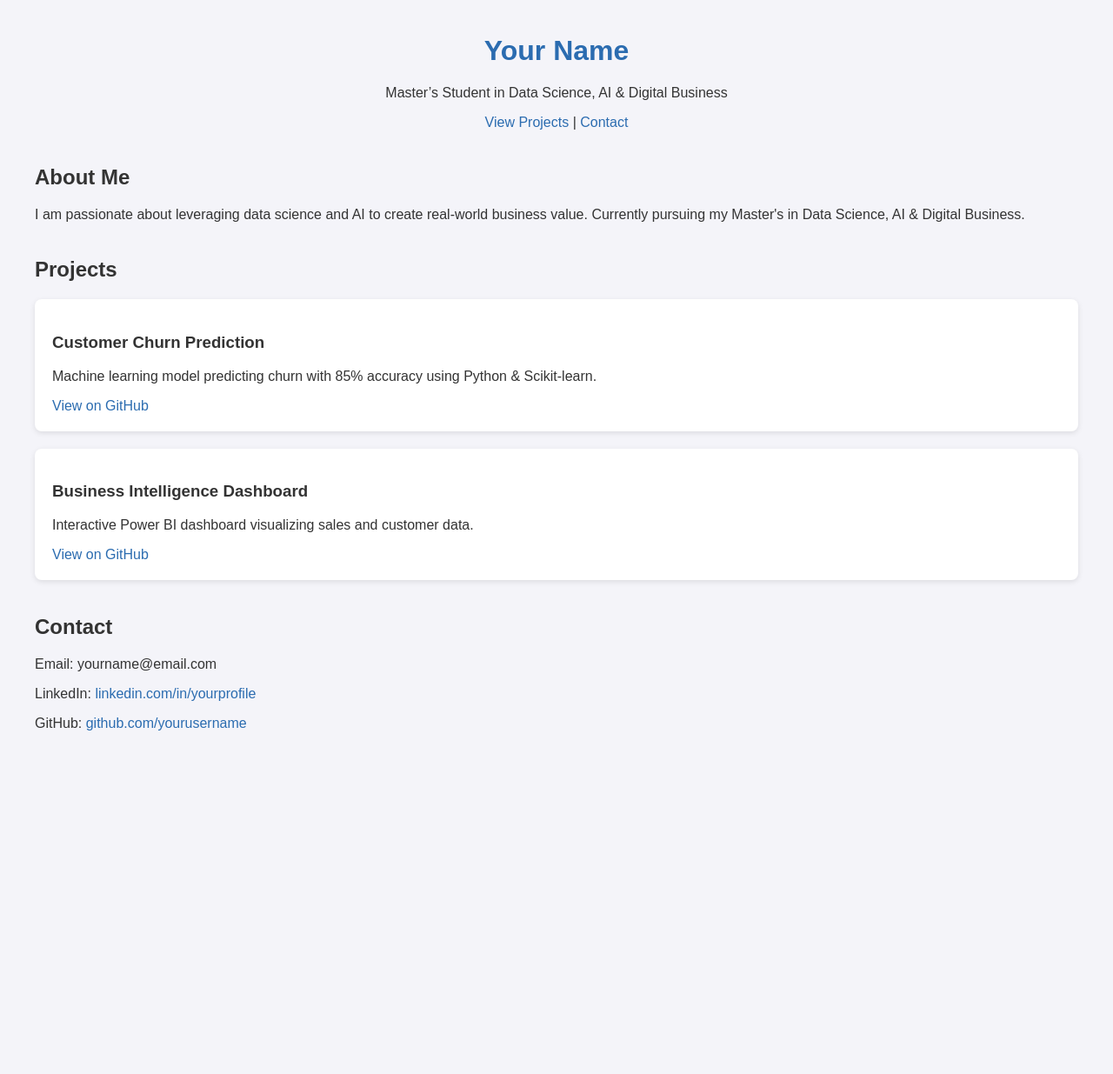
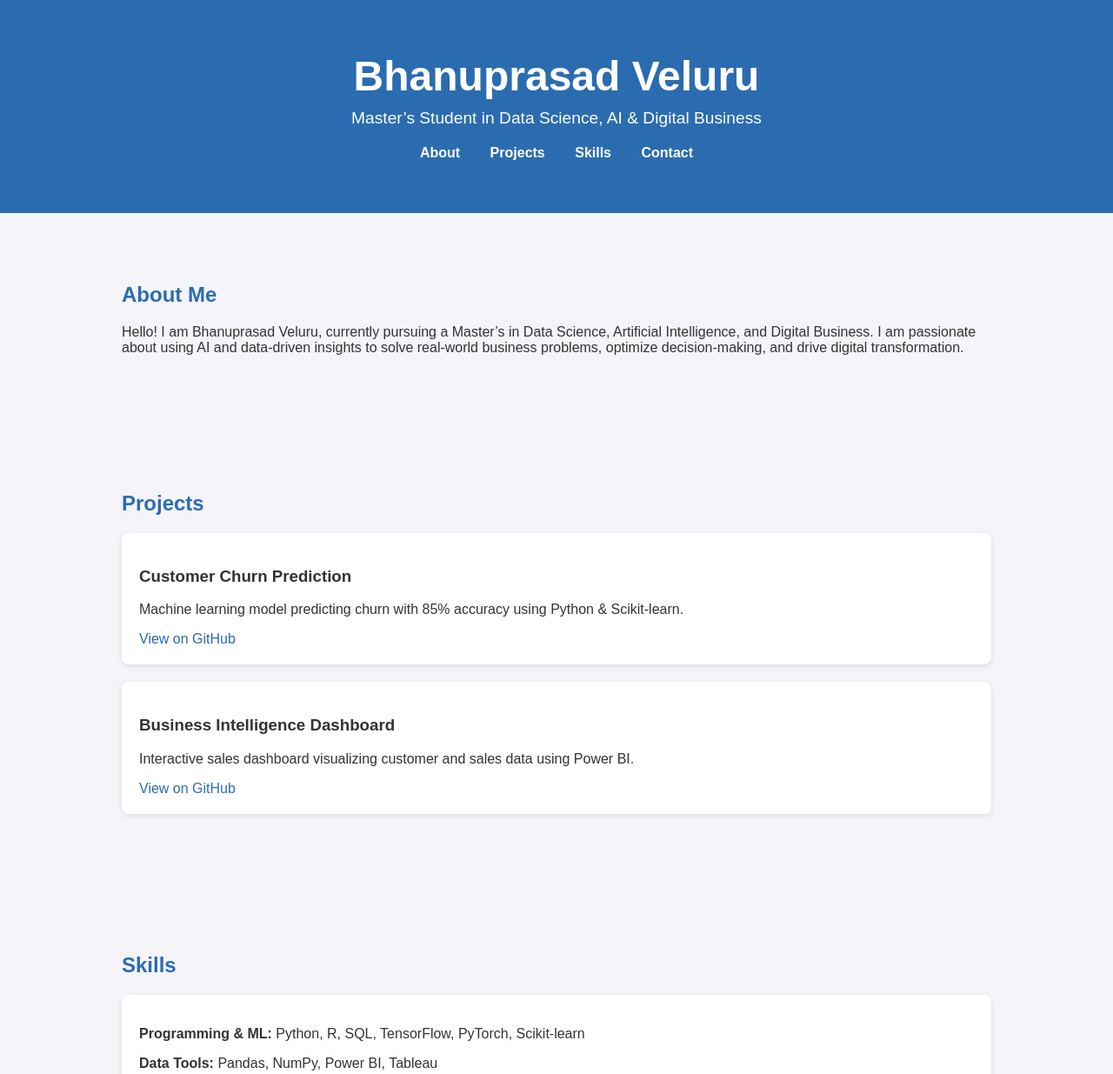
Before and after one commit to velurubhanuprasad144-boop/velurubhanuprasad144-boop.github.io, a plain HTML site: page index.html in a window 1280 px wide. Shown: the top 1235 px of the page at 87% size. Before the commit the page ends 881 px from the top, so only its background shows below. Drawn offline with Linux system fonts and the light colour scheme.

Commit message:
Update index.html

```diff
--- a/index.html
+++ b/index.html
@@ -1,28 +1,40 @@
 <!DOCTYPE html>
 <html lang="en">
 <head>
-  <meta charset="UTF-8" />
-  <meta name="viewport" content="width=device-width, initial-scale=1.0" />
-  <title>Your Name - Portfolio</title>
+<meta charset="UTF-8">
+<meta name="viewport" content="width=device-width, initial-scale=1.0">
+<title>Bhanuprasad Veluru - Portfolio</title>
 <style>
-    body { font-family: Arial, sans-serif; margin: 40px; background: #f4f4f9; color: #333; }
-    header { text-align: center; }
-    h1 { color: #2b6cb0; }
-    section { margin: 40px 0; }
-    .card { background: #fff; padding: 20px; border-radius: 8px; box-shadow: 0 2px 6px rgba(0,0,0,0.1); margin-bottom: 20px; }
-    a { color: #2b6cb0; text-decoration: none; }
+  body { font-family: Arial, sans-serif; margin:0; padding:0; background:#f4f4f9; color:#333; }
+  header { background:#2b6cb0; color:#fff; text-align:center; padding:60px 20px; }
+  header h1 { margin:0; font-size:3em; }
+  header p { font-size:1.2em; margin-top:10px; }
+  nav { text-align:center; margin-top:20px; }
+  nav a { color:#fff; text-decoration:none; margin:0 15px; font-weight:bold; }
+  section { padding:60px 20px; max-width:1000px; margin:0 auto; }
+  h2 { color:#2b6cb0; margin-bottom:20px; }
+  .card { background:#fff; padding:20px; border-radius:8px; box-shadow:0 2px 6px rgba(0,0,0,0.1); margin-bottom:20px; }
+  a { color:#2b6cb0; text-decoration:none; }
+  footer { background:#333; color:#fff; text-align:center; padding:20px; }
+  @media(max-width:600px){ header h1{font-size:2em;} }
 </style>
 </head>
 <body>
+
 <header>
-    <h1>Your Name</h1>
+  <h1>Bhanuprasad Veluru</h1>
   <p>Master’s Student in Data Science, AI & Digital Business</p>
-    <p><a href="#projects">View Projects</a> | <a href="#contact">Contact</a></p>
+  <nav>
+    <a href="#about">About</a>
+    <a href="#projects">Projects</a>
+    <a href="#skills">Skills</a>
+    <a href="#contact">Contact</a>
+  </nav>
 </header>
 
 <section id="about">
   <h2>About Me</h2>
-    <p>I am passionate about leveraging data science and AI to create real-world business value. Currently pursuing my Master's in Data Science, AI & Digital Business.</p>
+  <p>Hello! I am Bhanuprasad Veluru, currently pursuing a Master’s in Data Science, Artificial Intelligence, and Digital Business. I am passionate about using AI and data-driven insights to solve real-world business problems, optimize decision-making, and drive digital transformation.</p>
 </section>
 
 <section id="projects">
@@ -30,20 +42,36 @@
   <div class="card">
     <h3>Customer Churn Prediction</h3>
     <p>Machine learning model predicting churn with 85% accuracy using Python & Scikit-learn.</p>
-      <a href="https://github.com/yourusername/churn-project">View on GitHub</a>
+    <a href="https://github.com/velurubhanuprasad144-boop/churn-project" target="_blank">View on GitHub</a>
   </div>
   <div class="card">
     <h3>Business Intelligence Dashboard</h3>
-      <p>Interactive Power BI dashboard visualizing sales and customer data.</p>
-      <a href="https://github.com/yourusername/dashboard-project">View on GitHub</a>
+    <p>Interactive sales dashboard visualizing customer and sales data using Power BI.</p>
+    <a href="https://github.com/velurubhanuprasad144-boop/dashboard-project" target="_blank">View on GitHub</a>
+  </div>
+</section>
+
+<section id="skills">
+  <h2>Skills</h2>
+  <div class="card">
+    <p><strong>Programming & ML:</strong> Python, R, SQL, TensorFlow, PyTorch, Scikit-learn</p>
+    <p><strong>Data Tools:</strong> Pandas, NumPy, Power BI, Tableau</p>
+    <p><strong>Business & Strategy:</strong> Digital transformation, AI strategy, business analytics</p>
   </div>
 </section>
 
 <section id="contact">
   <h2>Contact</h2>
-    <p>Email: yourname@email.com</p>
-    <p>LinkedIn: <a href="https://linkedin.com/in/yourprofile">linkedin.com/in/yourprofile</a></p>
-    <p>GitHub: <a href="https://github.com/yourusername">github.com/yourusername</a></p>
+  <div class="card">
+    <p>Email: velurubhanuprasad@example.com</p>
+    <p>LinkedIn: <a href="https://linkedin.com/in/velurubhanuprasad144-boop" target="_blank">linkedin.com/in/velurubhanuprasad144-boop</a></p>
+    <p>GitHub: <a href="https://github.com/velurubhanuprasad144-boop" target="_blank">github.com/velurubhanuprasad144-boop</a></p>
+  </div>
 </section>
+
+<footer>
+  &copy; 2025 Bhanuprasad Veluru | Designed for GitHub Pages
+</footer>
+
 </body>
 </html>
```
Lines whose indentation alone changed are shown as unchanged.
